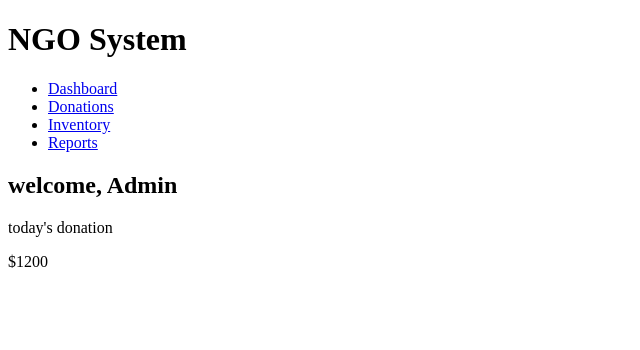
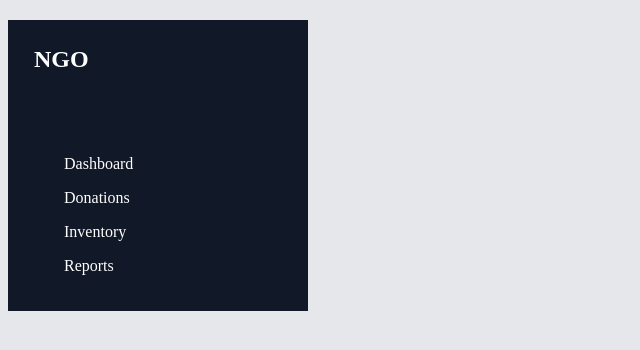
Before and after one commit to ieloge/minor-project-, a website: page src/index.html in a window 1280 px wide. Shown: the whole page, without its empty margins (0-640 px from the left). Drawn offline with Linux system fonts and the light colour scheme.

Commit message:
html,CSs
nav bar vertical

```diff
--- a/src/css/styles.css
+++ b/src/css/styles.css
@@ -1,4 +1,36 @@
-.{
-    padding:0;
-    margin: 0;
-}}
+body{
+    width: 100%;
+    background: #e5e7eb;
+    position: relative;
+}
+
+#menu{
+    background: #111827;
+    width: 300px;
+    height: 100%;
+
+}
+#menu h1{
+    color: white;
+    padding: 26px;
+    font-size: 24px;
+}
+
+#menu .items{
+    padding: 12px 0;
+}
+
+#menu .items li{
+    list-style: none;
+    padding: 8px 16px;
+}
+
+#menu .items li a{
+    color: white;
+    text-decoration: none;
+}
+
+
+#menu .items li a:hover{
+    background: #374151;
+}
--- a/src/index.html
+++ b/src/index.html
@@ -7,22 +7,21 @@
     <link rel="stylesheet" href="css/styles.css">
 </head>
 <body>
-    <div class="content">
-        <h1>NGO System</h1>
-        <nav class="slide">
-            <ul class="nav-list">
+    <section id="menu">
+        <div>
+            <h1>NGO</h1>
+        </div>
+
+        <div class="items">
+            <ul>
                 <li><a href="#">Dashboard</a></li>
                 <li><a href="#">Donations</a></li>
                 <li><a href="#">Inventory</a></li>
                 <li><a href="#">Reports</a></li>
             </ul>
-        </nav>
-        <div class="main-content">
-            <h2>welcome, Admin</h2>
-            <p>today's donation</p>
-            <p>$1200</p>
         </div>
-    </div>
+    </section>
+
     <script src="js/app.js"></script>
 </body>
 </html>
```
